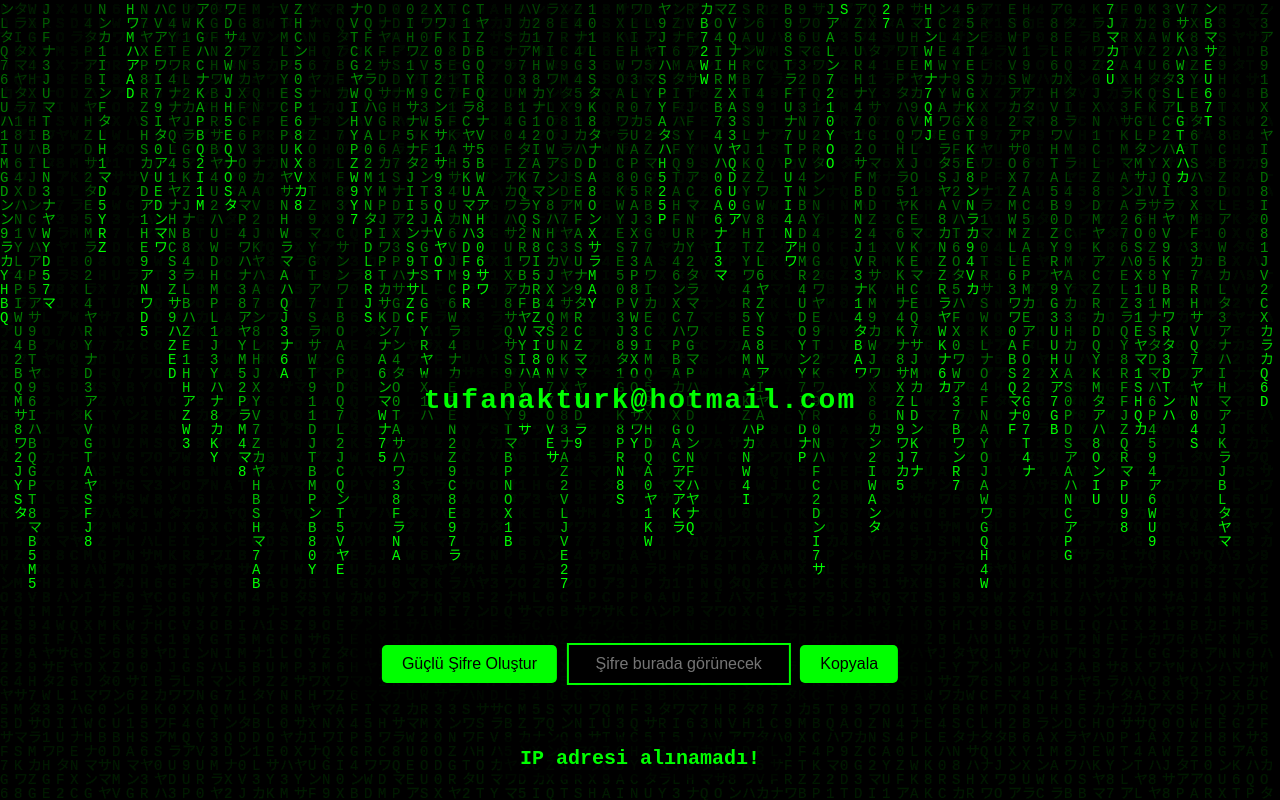
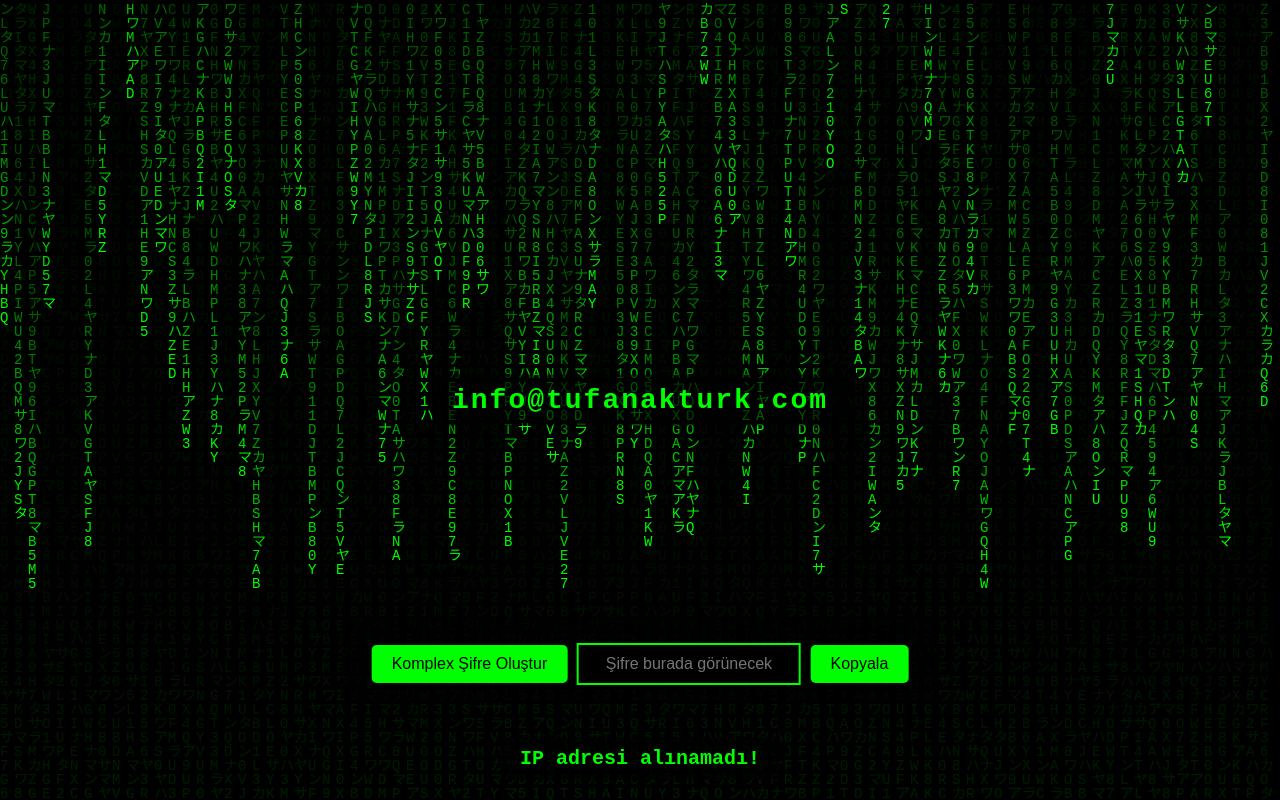
Before and after one commit to twofun52/tufanakturk, a plain HTML site: page index.html in a window 1280 px wide. Drawn offline with Linux system fonts and the light colour scheme; no server answers; a web font is replaced by a local one.

Commit message:
Update index.html

```diff
--- a/index.html
+++ b/index.html
@@ -111,10 +111,10 @@
 </head>
 <body>
     <canvas id="matrixCanvas"></canvas>
-    <div class="email"><a href="mailto:tufanakturk@hotmail.com">tufanakturk@hotmail.com</a></div>
+    <div class="email"><a href="mailto:info@tufanakturk.com">info@tufanakturk.com</a></div>
     <div id="info" class="ip-display"></div>
     <div class="password-generator">
-        <button onclick="generatePassword()">Güçlü Şifre Oluştur</button>
+        <button onclick="generatePassword()">Komplex Şifre Oluştur</button>
         <input type="text" id="passwordOutput" readonly placeholder="Şifre burada görünecek">
         <button class="copy-btn" onclick="copyPassword()">Kopyala</button>
     </div>
```
